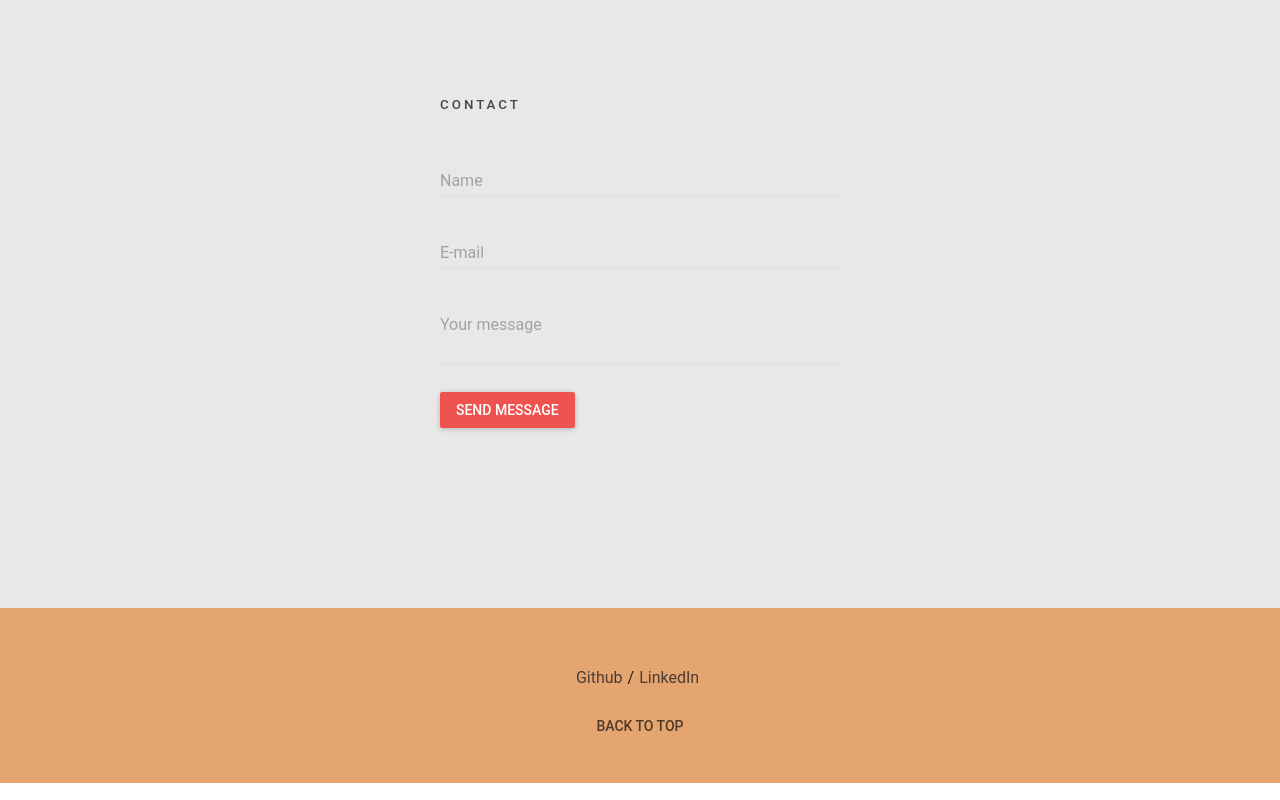
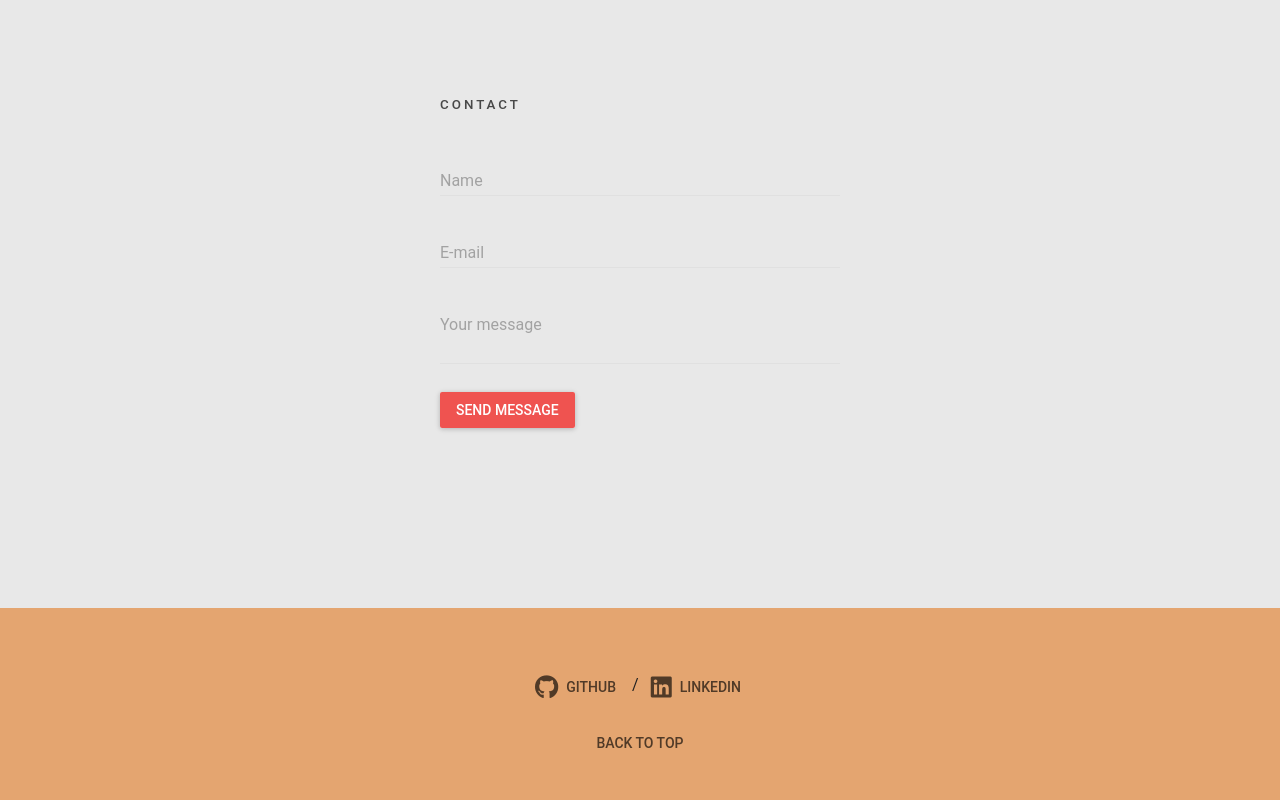
Before and after one commit to justin-luoma/github.io, a React (Create React App) app: page / in a window 1280 px wide. Shown: the part 3552-4352 px from the top of the page. Built offline with nearby package versions, Linux system fonts and the light colour scheme; what react-tap-event-plugin would draw is missing.

Commit message:
Changed footer links to buttons with icons

```diff
--- a/public/index.html
+++ b/public/index.html
@@ -19,6 +19,7 @@
     <meta name="msapplication-TileColor" content="#ffffff">
     <meta name="msapplication-TileImage" content="/data/ms-icon-144x144.png">
     <meta name="theme-color" content="#ffffff">
+    <link rel="stylesheet" href="https://use.fontawesome.com/releases/v5.3.1/css/all.css" integrity="sha384-mzrmE5qonljUremFsqc01SB46JvROS7bZs3IO2EmfFsd15uHvIt+Y8vEf7N7fWAU" crossorigin="anonymous">
   <meta charSet="utf-8" />
   <title>Justin Luoma - Server Administrator</title>
   <meta name="viewport" content="width=device-width, initial-scale = 1.0, maximum-scale=1.0, user-scalable=no" />
--- a/src/components/footer/footer.jsx
+++ b/src/components/footer/footer.jsx
@@ -2,6 +2,13 @@ import React, {Component} from 'react';
 import './footer.css';
 import FlatButton from 'material-ui/FlatButton';
 const scrollTo = require('scroll-to');
+import FontIcon from 'material-ui/FontIcon';
+
+const style = {
+    btn: {
+      color: "rgba(0, 0, 0, 0.65)",
+    }
+};
 
 class FooterComponent extends Component {
 
@@ -16,17 +23,37 @@ class FooterComponent extends Component {
     return (
       <div className="footer">
         <div className="link-list">
-          <a target="_blank" href="https://github.com/justin-luoma">
+          {/* <a target="_blank" href="https://github.com/justin-luoma">
             Github
-          </a>
+          </a> */}
+
+          <FlatButton
+            href="https://github.com/justin-luoma"
+            target="_blank"
+            label="GitHub"
+            labelStyle={style.btn}
+            hoverColor="#E8E8E8"
+            icon={<FontIcon className="fab fa-github" style={style.btn} />}
+          />
           /
-          <a target="_blank" href="https://www.linkedin.com/in/justin-luoma/">
+          <FlatButton
+            href="https://www.linkedin.com/in/justin-luoma/"
+            target="_blank"
+            label="LinkedIn"
+            labelStyle={style.btn}
+            hoverColor="#E8E8E8"
+            icon={<FontIcon className="fab fa-linkedin" style={style.btn} />}
+          />
+          {/* <a target="_blank" href="https://www.linkedin.com/in/justin-luoma/">
             LinkedIn
-          </a>
+          </a> */}
+
         </div>
-        <FlatButton labelStyle={{
-          "color": "rgba(0, 0, 0, 0.65)"
-        }} label="Back to top" onClick={this.onScrollToTop}/>
+        <FlatButton labelStyle={style.btn}
+          label="Back to top"
+          hoverColor="#E8E8E8"
+          onClick={this.onScrollToTop}
+        />
       </div>
     );
   }
```
